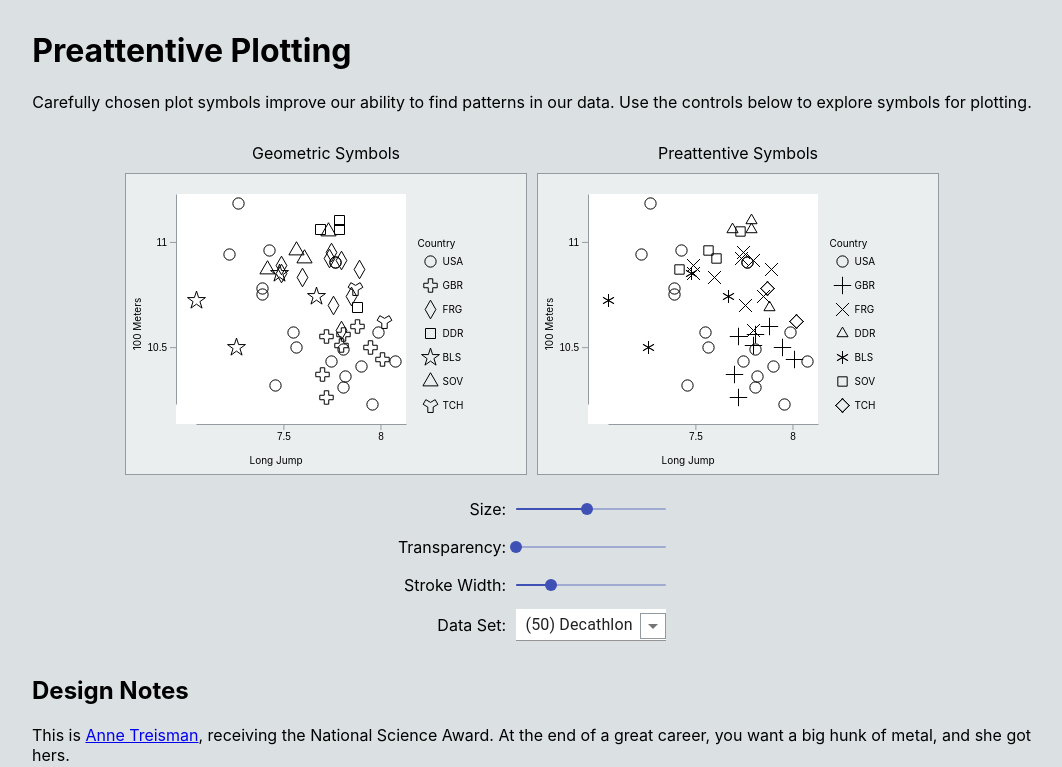
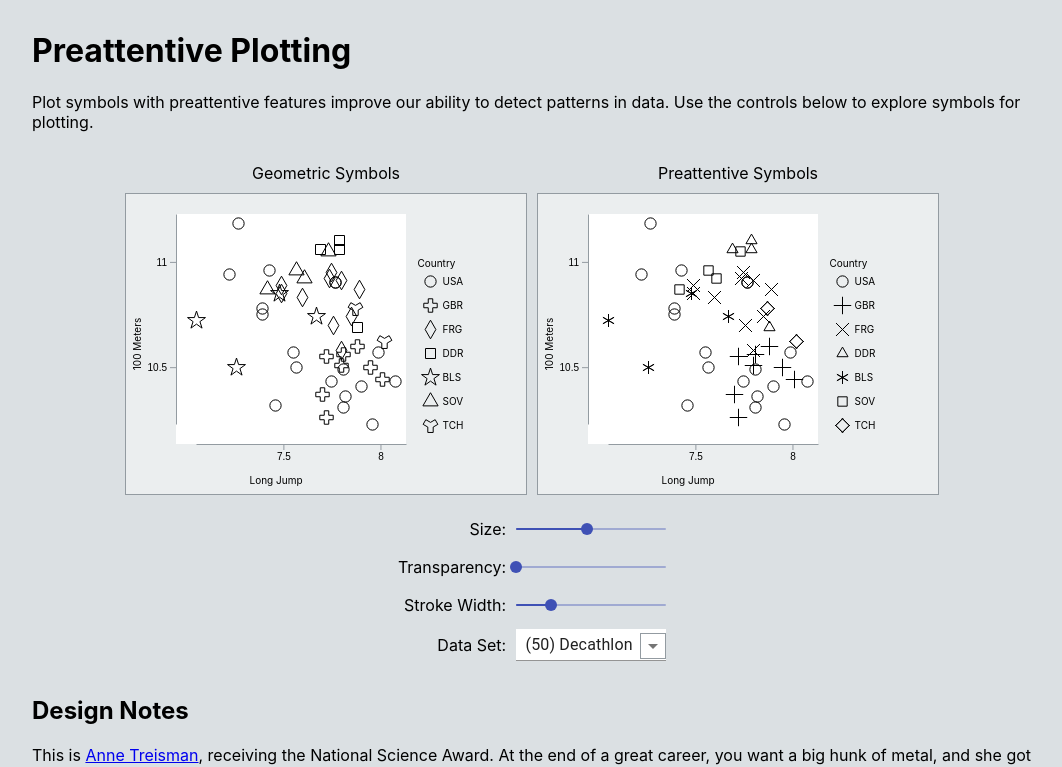
Before and after one commit to hemanrobinson/good-plot-symbols, a React (Create React App) app: page / in a window 1280 px wide. Shown: the top 767 px of the page, without its empty margins (108-1170 px from the left). Built offline with nearby package versions, Linux system fonts and the light colour scheme.

Commit message:
improve text

```diff
--- a/src/App.js
+++ b/src/App.js
@@ -23,7 +23,7 @@ const App = () => {
             <div className="Description">
                 <h1>Preattentive Plotting</h1>
                 <p>
-                Carefully chosen plot symbols improve our ability to find patterns in our data.  Use the controls below to explore symbols for plotting.
+                Plot symbols with preattentive features improve our ability to detect patterns in data.  Use the controls below to explore symbols for plotting.
                 </p>
             </div>
             <div className="GridPlots">
```
Also changed, not shown: 2 other files (tests, documents, lock files or other folders).
